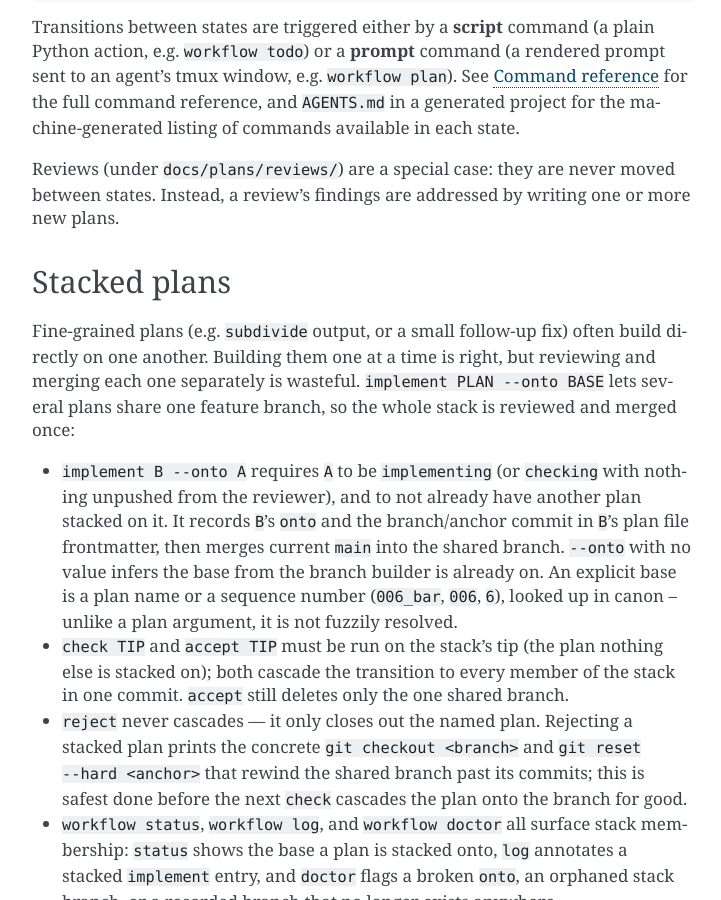
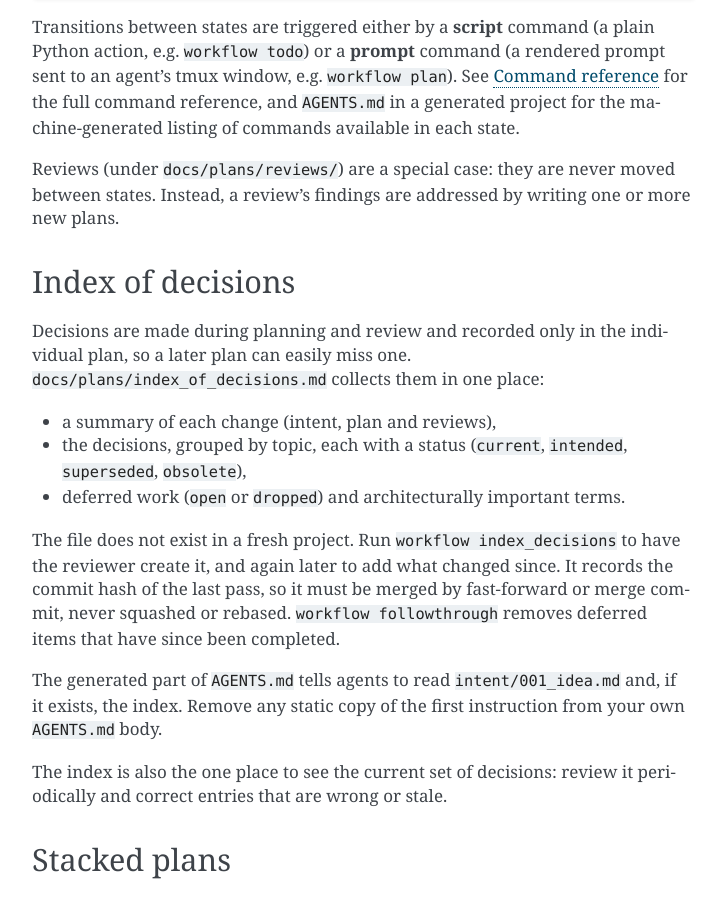
Before and after one commit to Waino/workflow, a Sphinx documentation site: the page built from docs/source/workflow.rst, in a window 1280 px wide and 900 px high, scrolled down 5680 px. Shown: the whole window, without its empty margins (388-1109 px from the left). Built offline with Sphinx 7.4.7, drawn with Linux system fonts in a browser that asks for light colours.

Commit message:
feat: add index_decisions command and read-first instructions
Make decisions discoverable: generated AGENTS.md tells agents to read the
idea intent and the index of decisions, reviewer gets a placeholder
index_decisions prompt, and followthrough prunes completed deferred items.

```diff
--- a/docs/source/workflow.rst
+++ b/docs/source/workflow.rst
@@ -262,6 +262,29 @@ Reviews (under ``docs/plans/reviews/``) are a special case: they are never moved
 between states. Instead, a review's findings are addressed by writing one or more
 new plans.
 
+.. _Index of decisions:
+
+Index of decisions
+------------------
+
+Decisions are made during planning and review and recorded only in the individual plan,
+so a later plan can easily miss one. ``docs/plans/index_of_decisions.md`` collects them in one place:
+
+* a summary of each change (intent, plan and reviews),
+* the decisions, grouped by topic, each with a status (``current``, ``intended``, ``superseded``, ``obsolete``),
+* deferred work (``open`` or ``dropped``) and architecturally important terms.
+
+The file does not exist in a fresh project. Run ``workflow index_decisions`` to have the reviewer
+create it, and again later to add what changed since. It records the commit hash of the last pass,
+so it must be merged by fast-forward or merge commit, never squashed or rebased.
+``workflow followthrough`` removes deferred items that have since been completed.
+
+The generated part of ``AGENTS.md`` tells agents to read ``intent/001_idea.md`` and, if it exists,
+the index. Remove any static copy of the first instruction from your own ``AGENTS.md`` body.
+
+The index is also the one place to see the current set of decisions: review it periodically
+and correct entries that are wrong or stale.
+
 .. _Stacked plans:
 
 Stacked plans
```
Also changed, not shown: docs/default_config.yaml (+10 -0 lines), docs/source/cli.rst (+6 -1 lines), 4 other files.
